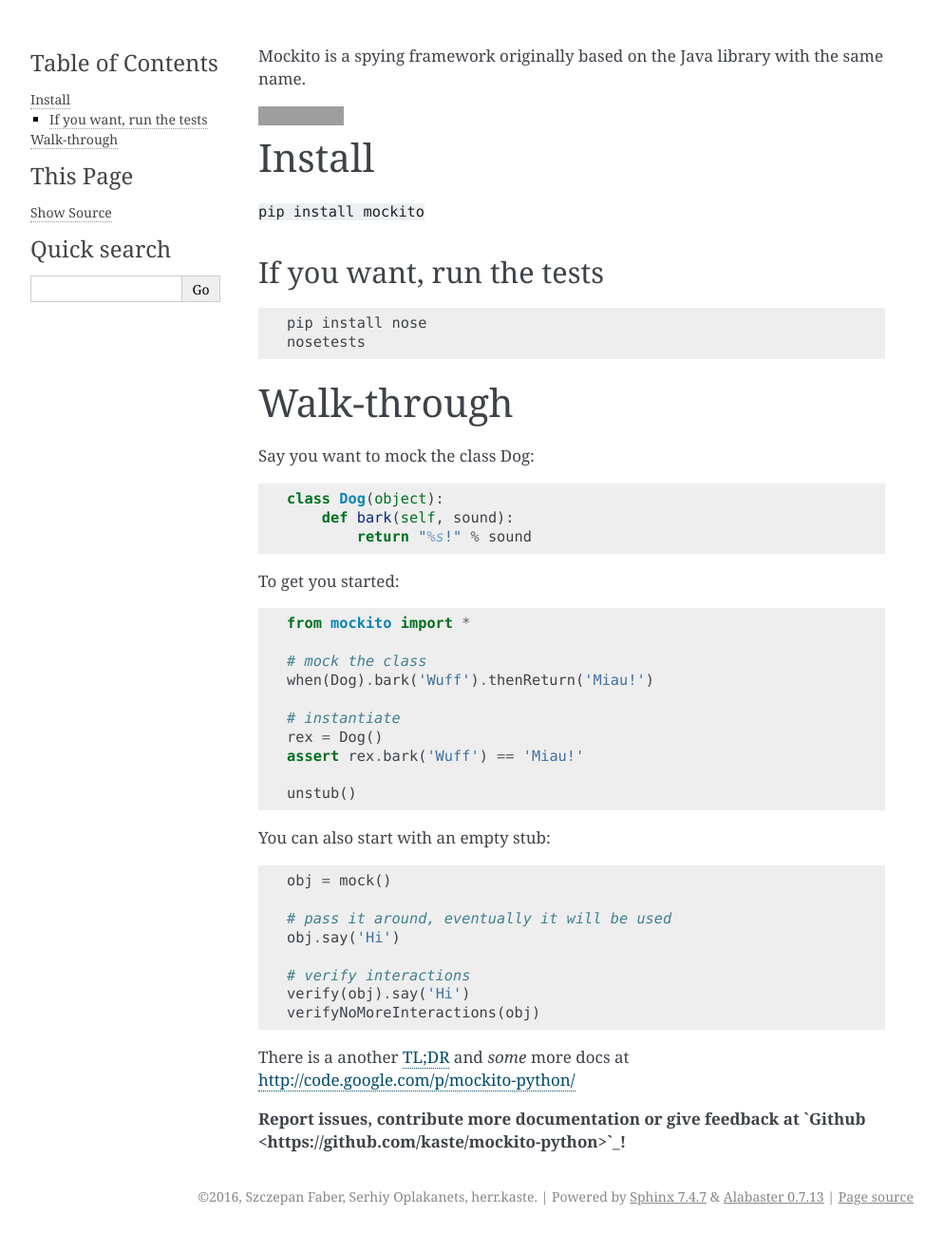
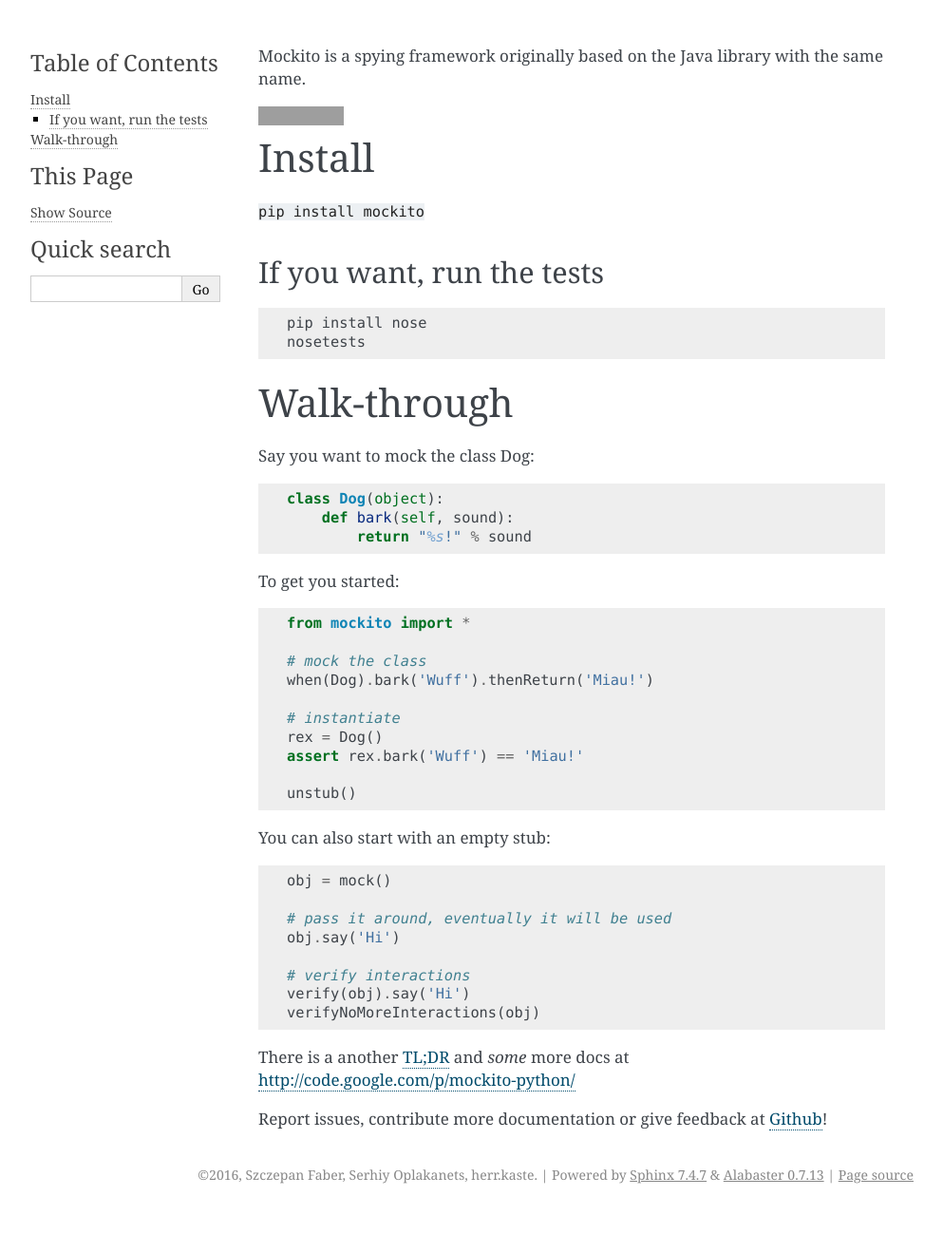
Before and after one commit to kaste/mockito-python, a Sphinx documentation site: the page built from docs/index.rst, in a window 1280 px wide. Shown: the whole page at 95% size, without its empty margins (148-1141 px from the left). Built offline with Sphinx 7.4.7, drawn with Linux system fonts in a browser that asks for light colours; after the commit the page ends 1276 px from its top, so only the background shows below that; grey boxes are pictures that could not be loaded.

Commit message:
Fix docs again

```diff
--- a/docs/index.rst
+++ b/docs/index.rst
@@ -17,7 +17,7 @@
 
 
 If you want, run the tests
--------------
+--------------------------
 
 ::
 
@@ -63,7 +63,7 @@
 
 There is a another :doc:`TL;DR <nutshell>` and *some* more docs at http://code.google.com/p/mockito-python/
 
-**Report issues, contribute more documentation or give feedback at `Github <https://github.com/kaste/mockito-python>`_!**
+Report issues, contribute more documentation or give feedback at `Github <https://github.com/kaste/mockito-python>`_!
 
 
 .. Contents:
```
